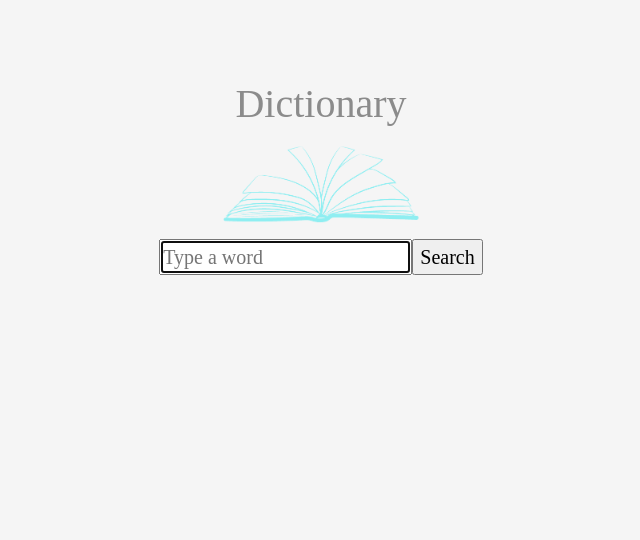
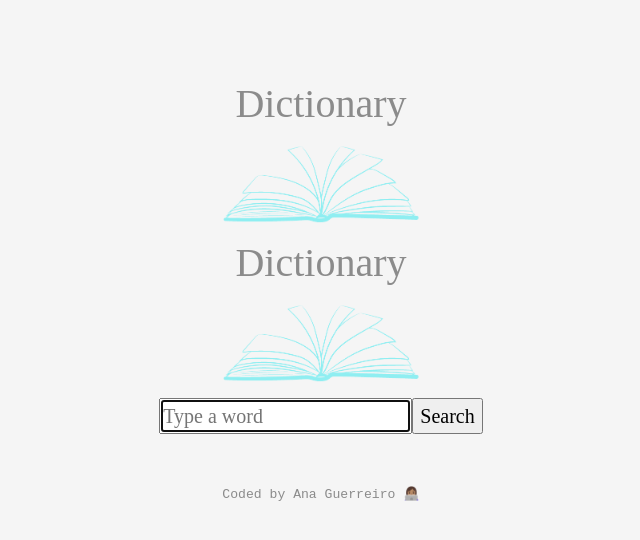
Before and after one commit to AnaLuisGuerreiro/Dictionary-app, a React (Create React App) app: page / in a window 1280 px wide. Shown: the top 540 px of the page, without its empty margins (319-959 px from the left). Built offline with nearby package versions, Linux system fonts and the light colour scheme; a web font is replaced by a local one.

Commit message:
Header + footer

```diff
--- a/src/App.js
+++ b/src/App.js
@@ -1,3 +1,6 @@
+import book from "./img/book.png";
+
+// Components
 import Dictionary from "./components/dictionary";
 
 import "./styles/App.css";
@@ -7,9 +10,14 @@ function App() {
     <div className="App">
       <div className="container">
         <header>
-          <Dictionary />
+          <h1> Dictionary </h1>
+          <img src={book} alt="book" width={200} />
         </header>
+        <Dictionary />
       </div>
+      <footer>
+        <small>Coded by Ana Guerreiro 👩🏽‍💻</small>
+      </footer>
     </div>
   );
 }
--- a/src/styles/App.css
+++ b/src/styles/App.css
@@ -2,3 +2,8 @@
   margin-top: 80px;
   text-align: center;
 }
+footer {
+  margin-top: 50px;
+  font-family: monospace;
+  font-size: 15px;
+}
```
